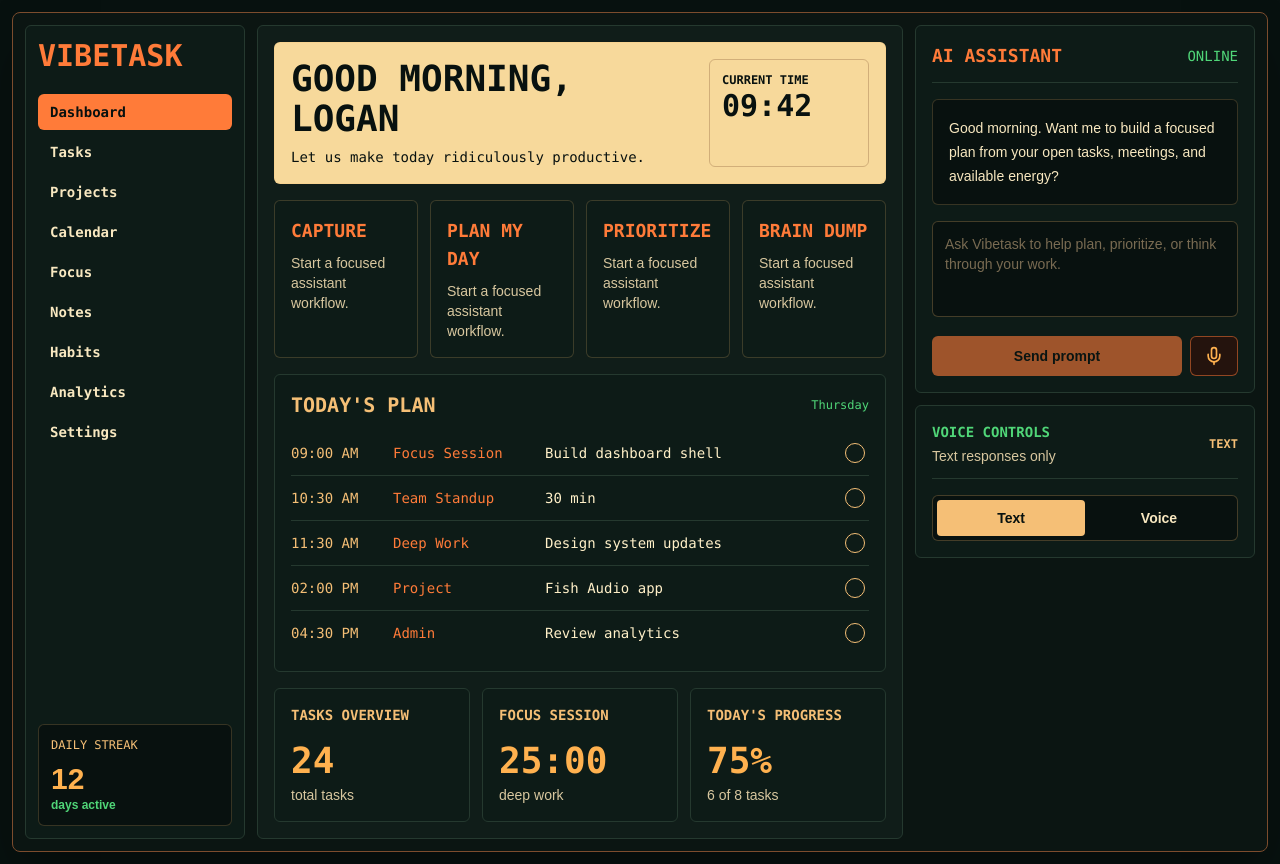
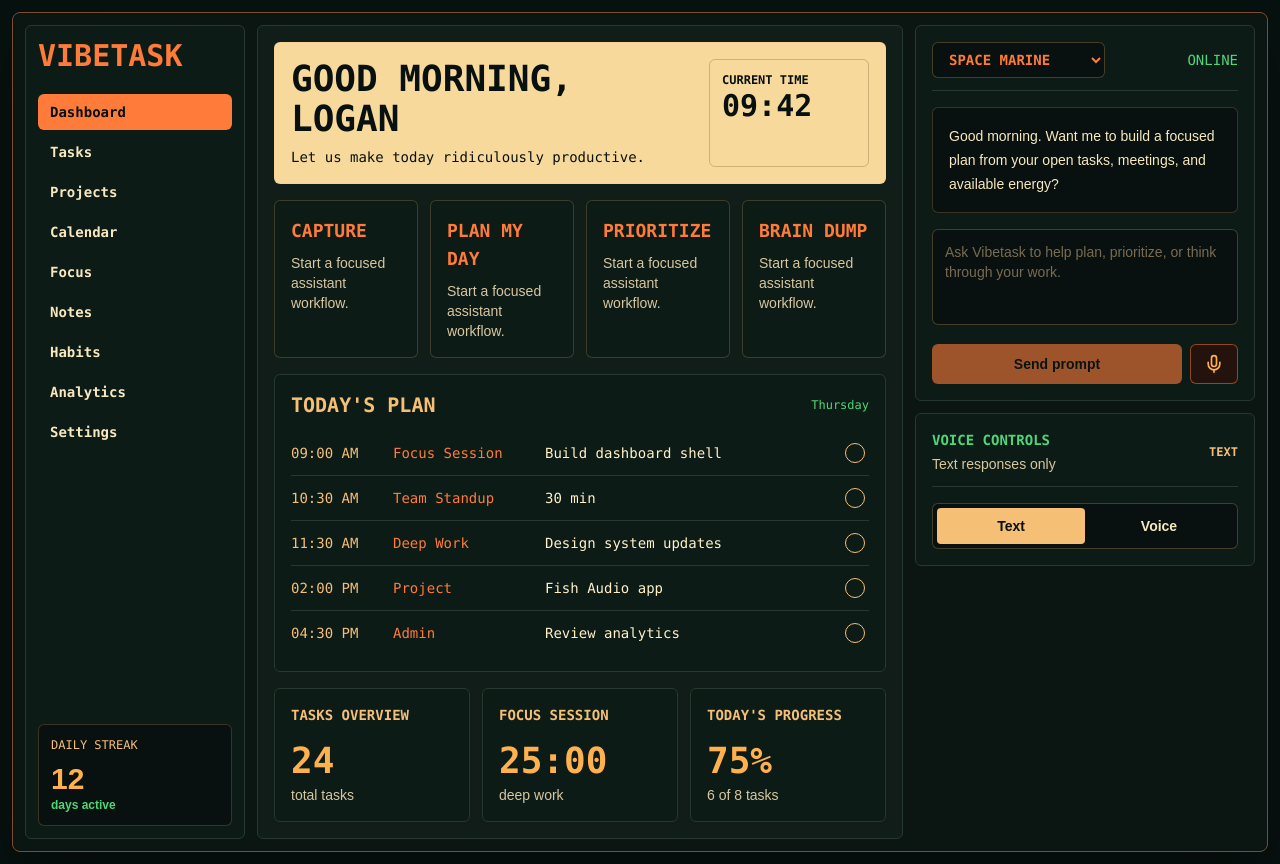
Before and after one commit to djquigon/Vibetask, a Next.js app: page /dashboard in a window 1280 px wide. Built offline with nearby package versions, Linux system fonts and the light colour scheme.

Commit message:
Enhance voice selection in AssistantChat and AppShell components by introducing a voice options dropdown, allowing users to change the assistant's voice dynamically. Update state management for selected voice ID and ensure proper prop handling for voice changes.

```diff
--- a/src/app/(app)/dashboard/_components/app-shell.tsx
+++ b/src/app/(app)/dashboard/_components/app-shell.tsx
@@ -7,12 +7,66 @@ import { AssistantChat } from './assistant-chat';
 import { SideNav } from './side-nav';
 import { VoiceDock } from './voice-dock';
 
-const DEFAULT_VOICE_ID = '271b3db7aa744ec4b311e00b288715ca';
+const VOICE_OPTIONS = [
+    {
+        id: '271b3db7aa744ec4b311e00b288715ca',
+        name: 'Space Marine',
+    },
+    {
+        id: '90e65eaaf50e4470b8e6d43ee6afd7d5',
+        name: 'Arena Announcer',
+    },
+    {
+        id: 'fa049bec789c4968864a85e53dd68364',
+        name: 'Warren Buffett',
+    },
+    {
+        id: 'fad5a5a6770e47019f566b8f8c0ff609',
+        name: 'The Joker',
+    },
+    {
+        id: '3ad4d432023c47ee9e6c7805b973630a',
+        name: 'Morgan Freeman',
+    },
+    {
+        id: '0429f2b252464b88b2ab2128f084290c',
+        name: 'Rohit Sharma',
+    },
+    {
+        id: '2d68791e46f34687bd1231e2086ee925',
+        name: 'Elon Musk',
+    },
+    {
+        id: '2947ec32c7e1479c8ec5628a1fc035f1',
+        name: 'Socrates',
+    },
+    {
+        id: 'feb65c48a1774041960b55e1156cac39',
+        name: 'Monk',
+    },
+    {
+        id: '8a5a849eff184046ae6bdb9a1825165c',
+        name: 'Sleepy',
+    },
+    {
+        id: '75e451f629a44984a2b54c26de2f9826',
+        name: 'Steve Harvey',
+    },
+    {
+        id: '0b2e96151d67433d93891f15efc25dbd',
+        name: 'Trapaholics',
+    },
+    {
+        id: 'd75c270eaee14c8aa1e9e980cc37cf1b',
+        name: 'Peter Griffin',
+    },
+];
 
 export function AppShell({ children }: { children: ReactNode }) {
-    const [assistantMode, setAssistantMode] =
-        useState<AssistantMode>('text');
-    const [selectedVoiceId] = useState(DEFAULT_VOICE_ID);
+    const [assistantMode, setAssistantMode] = useState<AssistantMode>('text');
+    const [selectedVoiceId, setSelectedVoiceId] = useState(
+        '271b3db7aa744ec4b311e00b288715ca'
+    );
 
     return (
         <main className="min-h-screen bg-[#07110f] p-3 text-[#f8e8c0]">
@@ -24,7 +78,9 @@ export function AppShell({ children }: { children: ReactNode }) {
                 <aside className="flex min-w-0 flex-col gap-3">
                     <AssistantChat
                         mode={assistantMode}
+                        onVoiceChange={setSelectedVoiceId}
                         selectedVoiceId={selectedVoiceId}
+                        voiceOptions={VOICE_OPTIONS}
                     />
                     <VoiceDock
                         mode={assistantMode}
--- a/src/app/(app)/dashboard/_components/assistant-chat.tsx
+++ b/src/app/(app)/dashboard/_components/assistant-chat.tsx
@@ -13,12 +13,24 @@ type ChatMessage = {
     revealDurationMs?: number;
 };
 
+type VoiceOption = {
+    id: string;
+    name: string;
+};
+
 type AssistantChatProps = {
     mode: AssistantMode;
+    onVoiceChange: (voiceId: string) => void;
     selectedVoiceId: string;
+    voiceOptions: VoiceOption[];
 };
 
-export function AssistantChat({ mode, selectedVoiceId }: AssistantChatProps) {
+export function AssistantChat({
+    mode,
+    onVoiceChange,
+    selectedVoiceId,
+    voiceOptions,
+}: AssistantChatProps) {
     const [messages, setMessages] = useState<ChatMessage[]>([
         {
             role: 'assistant',
@@ -147,9 +159,21 @@ export function AssistantChat({ mode, selectedVoiceId }: AssistantChatProps) {
     return (
         <section className="rounded-md border border-[#25392f] bg-[#0d1b17] p-4">
             <div className="mb-4 flex items-center justify-between border-b border-[#25392f] pb-3">
-                <h2 className="font-mono text-lg font-black uppercase text-[#ff7b39]">
-                    AI Assistant
-                </h2>
+                <label className="sr-only" htmlFor="assistant-voice">
+                    Assistant voice
+                </label>
+                <select
+                    className="min-w-0 rounded-md border border-[#f5bf76]/25 bg-[#08110f] px-3 py-2 font-mono text-sm font-black uppercase text-[#ff7b39] outline-none transition focus:border-[#50d678]"
+                    id="assistant-voice"
+                    value={selectedVoiceId}
+                    onChange={(event) => onVoiceChange(event.target.value)}
+                >
+                    {voiceOptions.map((voice) => (
+                        <option key={voice.id} value={voice.id}>
+                            {voice.name}
+                        </option>
+                    ))}
+                </select>
                 <span className="font-mono text-sm text-[#50d678]">
                     {isVoiceLoading ? 'SPEAKING' : 'ONLINE'}
                 </span>
```
